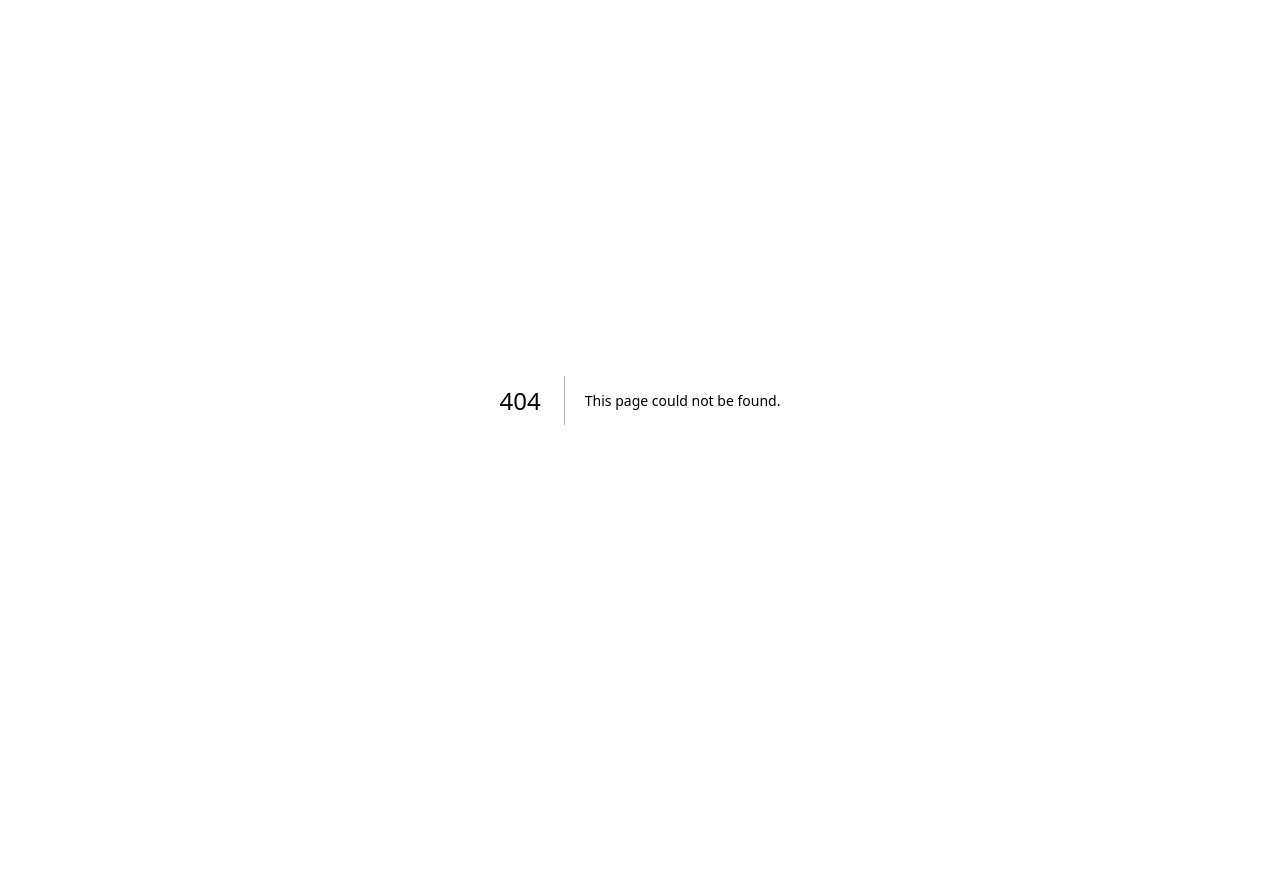
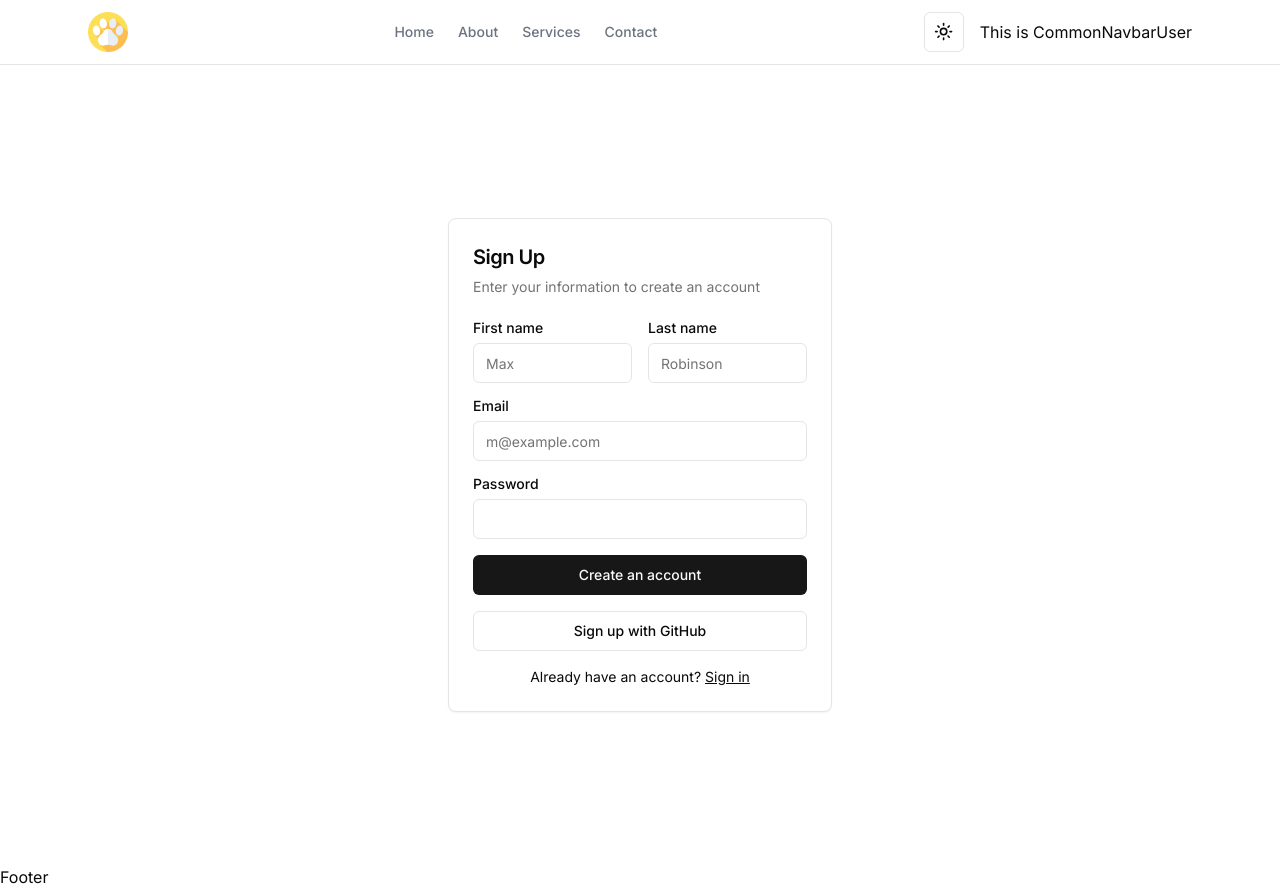
Before and after one commit to asifrkabir/batch-3-assignment-6-client-asifrkabir, a Next.js app: page /register in a window 1280 px wide. Before the commit this address had no page. Before the commit the page ends 800 px from the top, so only its background shows below. Built offline with nearby package versions, Linux system fonts and the light colour scheme.

Commit message:
Login and Register pages created

```diff
--- a/package.json
+++ b/package.json
@@ -11,6 +11,7 @@
   "dependencies": {
     "@radix-ui/react-dialog": "^1.1.2",
     "@radix-ui/react-dropdown-menu": "^2.1.2",
+    "@radix-ui/react-label": "^2.1.0",
     "@radix-ui/react-slot": "^1.1.0",
     "@radix-ui/react-toggle": "^1.1.0",
     "@radix-ui/react-visually-hidden": "^1.1.0",
--- /dev/null
+++ b/src/app/(commonLayout)/login/page.tsx
@@ -0,0 +1,11 @@
+import { LoginForm } from "@/components/login/LoginForm";
+
+const LoginPage = () => {
+  return (
+    <div className="min-h-screen flex justify-center items-center">
+      <LoginForm />
+    </div>
+  );
+};
+
+export default LoginPage;
--- /dev/null
+++ b/src/app/(commonLayout)/register/page.tsx
@@ -0,0 +1,11 @@
+import { RegisterForm } from "@/components/register/RegisterForm";
+
+const RegisterPage = () => {
+  return (
+    <div className="min-h-screen flex justify-center items-center">
+      <RegisterForm />
+    </div>
+  );
+};
+
+export default RegisterPage;
--- /dev/null
+++ b/src/components/login/LoginForm.tsx
@@ -0,0 +1,61 @@
+import Link from "next/link";
+
+import { Button } from "@/components/ui/button";
+import {
+  Card,
+  CardContent,
+  CardDescription,
+  CardHeader,
+  CardTitle,
+} from "@/components/ui/card";
+import { Input } from "@/components/ui/input";
+import { Label } from "@/components/ui/label";
+
+export function LoginForm() {
+  return (
+    <Card className="mx-auto max-w-sm">
+      <CardHeader>
+        <CardTitle className="text-2xl">Login</CardTitle>
+        <CardDescription>
+          Enter your email below to login to your account
+        </CardDescription>
+      </CardHeader>
+      <CardContent>
+        <div className="grid gap-4">
+          <div className="grid gap-2">
+            <Label htmlFor="email">Email</Label>
+            <Input
+              id="email"
+              type="email"
+              placeholder="email@example.com"
+              required
+            />
+          </div>
+          <div className="grid gap-2">
+            <div className="flex items-center">
+              <Label htmlFor="password">Password</Label>
+              <Link href="#" className="ml-auto inline-block text-sm underline">
+                Forgot your password?
+              </Link>
+            </div>
+            <Input
+              id="password"
+              type="password"
+              placeholder="password"
+              required
+            />
+          </div>
+          <Button type="submit" className="w-full">
+            Login
+          </Button>
+        </div>
+        <div className="mt-4 text-center text-sm">
+          Don&apos;t have an account?{" "}
+          <Link href="#" className="underline">
+            Sign up
+          </Link>
+        </div>
+      </CardContent>
+    </Card>
+  );
+}
--- /dev/null
+++ b/src/components/register/RegisterForm.tsx
@@ -0,0 +1,64 @@
+import Link from "next/link";
+
+import { Button } from "@/components/ui/button";
+import {
+  Card,
+  CardContent,
+  CardDescription,
+  CardHeader,
+  CardTitle,
+} from "@/components/ui/card";
+import { Input } from "@/components/ui/input";
+import { Label } from "@/components/ui/label";
+
+export function RegisterForm() {
+  return (
+    <Card className="mx-auto max-w-sm">
+      <CardHeader>
+        <CardTitle className="text-xl">Sign Up</CardTitle>
+        <CardDescription>
+          Enter your information to create an account
+        </CardDescription>
+      </CardHeader>
+      <CardContent>
+        <div className="grid gap-4">
+          <div className="grid grid-cols-2 gap-4">
+            <div className="grid gap-2">
+              <Label htmlFor="first-name">First name</Label>
+              <Input id="first-name" placeholder="Max" required />
+            </div>
+            <div className="grid gap-2">
+              <Label htmlFor="last-name">Last name</Label>
+              <Input id="last-name" placeholder="Robinson" required />
+            </div>
+          </div>
+          <div className="grid gap-2">
+            <Label htmlFor="email">Email</Label>
+            <Input
+              id="email"
+              type="email"
+              placeholder="m@example.com"
+              required
+            />
+          </div>
+          <div className="grid gap-2">
+            <Label htmlFor="password">Password</Label>
+            <Input id="password" type="password" />
+          </div>
+          <Button type="submit" className="w-full">
+            Create an account
+          </Button>
+          <Button variant="outline" className="w-full">
+            Sign up with GitHub
+          </Button>
+        </div>
+        <div className="mt-4 text-center text-sm">
+          Already have an account?{" "}
+          <Link href="#" className="underline">
+            Sign in
+          </Link>
+        </div>
+      </CardContent>
+    </Card>
+  );
+}
--- /dev/null
+++ b/src/components/ui/label.tsx
@@ -0,0 +1,26 @@
+"use client"
+
+import * as React from "react"
+import * as LabelPrimitive from "@radix-ui/react-label"
+import { cva, type VariantProps } from "class-variance-authority"
+
+import { cn } from "@/lib/utils"
+
+const labelVariants = cva(
+  "text-sm font-medium leading-none peer-disabled:cursor-not-allowed peer-disabled:opacity-70"
+)
+
+const Label = React.forwardRef<
+  React.ElementRef<typeof LabelPrimitive.Root>,
+  React.ComponentPropsWithoutRef<typeof LabelPrimitive.Root> &
+    VariantProps<typeof labelVariants>
+>(({ className, ...props }, ref) => (
+  <LabelPrimitive.Root
+    ref={ref}
+    className={cn(labelVariants(), className)}
+    {...props}
+  />
+))
+Label.displayName = LabelPrimitive.Root.displayName
+
+export { Label }
```
Also changed, not shown: 1 other file (tests, documents, lock files or other folders).
